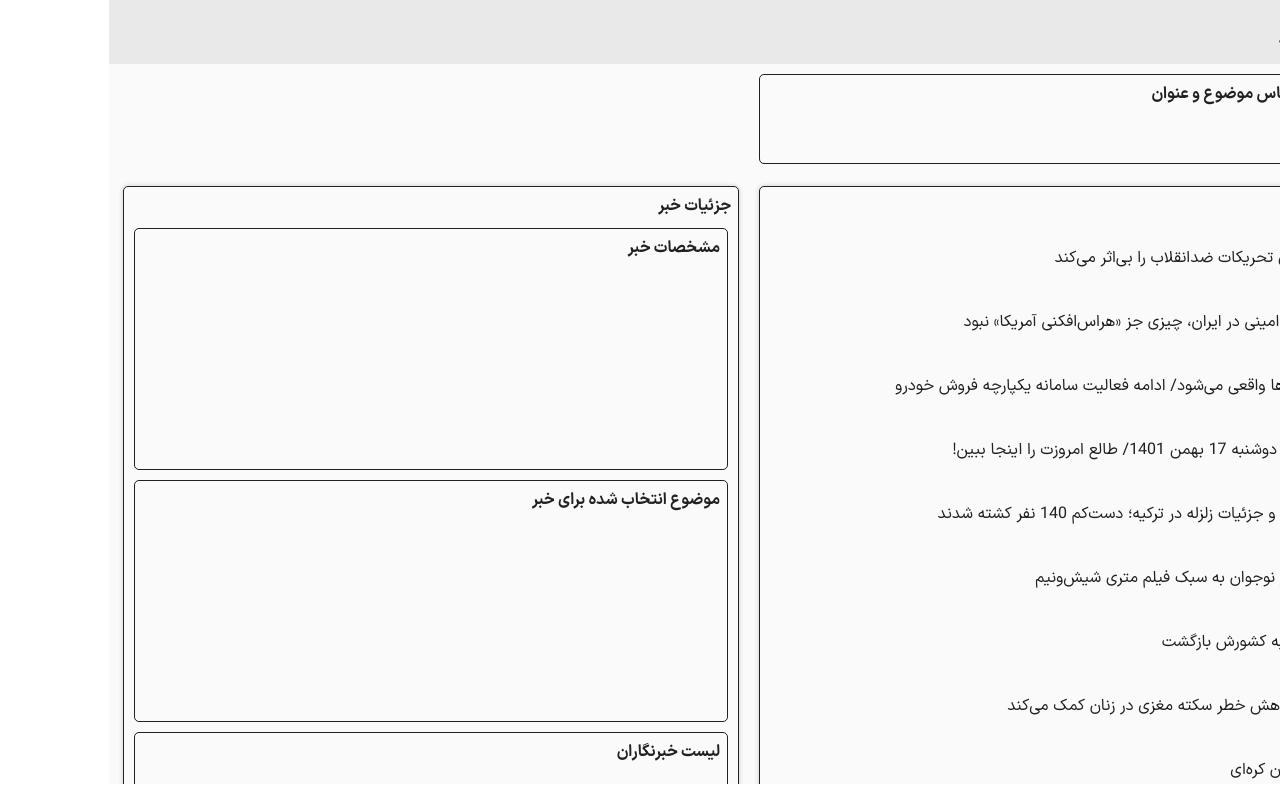
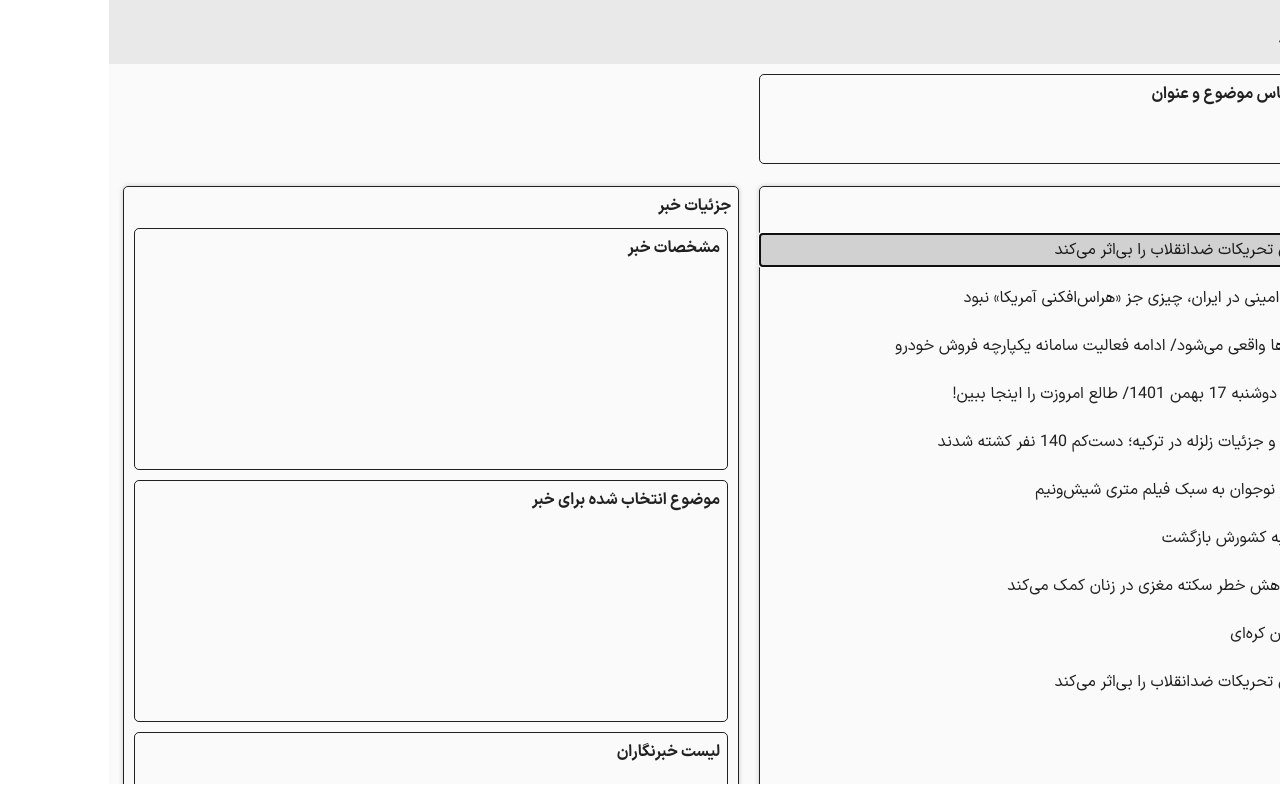
Before and after one commit to Farshad-dev-67/News, an Angular app: page /news in a window 1280 px wide. Built offline with nearby package versions, Linux system fonts and the light colour scheme.

Commit message:
update news-list

```diff
--- a/src/app/_modules/news/news-list/news-list.component.html
+++ b/src/app/_modules/news/news-list/news-list.component.html
@@ -1,7 +1,7 @@
 <div class="wrapper-content">
-    <ul *ngFor="let item of data">
-        <li>
-            {{item.title}}
+    <ul  *ngFor="let item of data">
+        <li class="someClass" tabindex="-1">
+            <p>{{item.title}}</p>
         </li>
     </ul>
 </div>
--- a/src/app/_modules/news/news-list/news-list.component.scss
+++ b/src/app/_modules/news/news-list/news-list.component.scss
@@ -1,5 +1,5 @@
 ul{
-    line-height: 3;
+    line-height: 2;
     list-style-type: none;
     margin-right: -32px;
 
@@ -8,3 +8,7 @@ ul li:hover{
     background-color: rgb(209, 209, 209);
     cursor: pointer;
 }
+li.someClass:focus{
+    background-color: rgb(209, 209, 209);
+    // border: 0 !important;
+}
--- a/src/app/_modules/news/news-list/news-list.component.ts
+++ b/src/app/_modules/news/news-list/news-list.component.ts
@@ -1,4 +1,4 @@
-import { Component, OnInit } from '@angular/core';
+import { AfterViewInit, Component, ElementRef, OnInit } from '@angular/core';
 import { INewsInterface } from 'src/app/_interfaces/news.interface';
 import { NewsService } from 'src/app/_sevices/news.service';
 
@@ -7,12 +7,30 @@ import { NewsService } from 'src/app/_sevices/news.service';
   templateUrl: './news-list.component.html',
   styleUrls: ['./news-list.component.scss']
 })
-export class NewsListComponent implements OnInit {
+export class NewsListComponent implements OnInit, AfterViewInit {
   data!: INewsInterface[];
-  constructor(private newsList: NewsService){}
+  constructor(private newsList: NewsService) { }
+  ngAfterViewInit(): void {
+    const ul = document.getElementsByClassName('someClass');
+    var a: any = ul[0];
+    a.focus();
+    document.addEventListener('keydown', (e) => {
+      switch (e.key) {
+        case 'ArrowUp':
+          break;
+        case 'ArrowDown':
+          break;
+      }
+    })
+  }
   ngOnInit(): void {
+
     this.newsList.getNews().subscribe((res) => {
       this.data = res;
     })
   }
+  loaded(event: any) {
+    debugger
+  }
+
 }
--- a/src/app/_modules/news/news.component.scss
+++ b/src/app/_modules/news/news.component.scss
@@ -10,7 +10,7 @@
 .news-list{
   border: 1px solid;
   width: 48%;
-  height: 100vh;
+  min-height: 100vh;
   margin: 10px;
   border-radius: 5px;
   box-shadow: 0 0 5px rgb(0 0 0 / 20%);
@@ -18,7 +18,7 @@
 .news-details{
   border: 1px solid;
   width: 48%;
-  height: 100vh;
+  min-height: 100vh;
   margin: 10px;
   border-radius: 5px;
   box-shadow: 0 0 5px rgb(0 0 0 / 20%);
```
